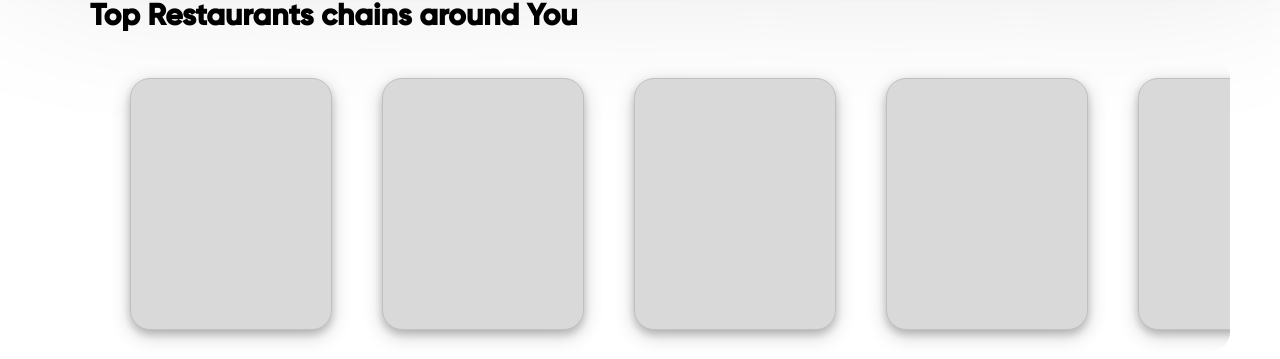
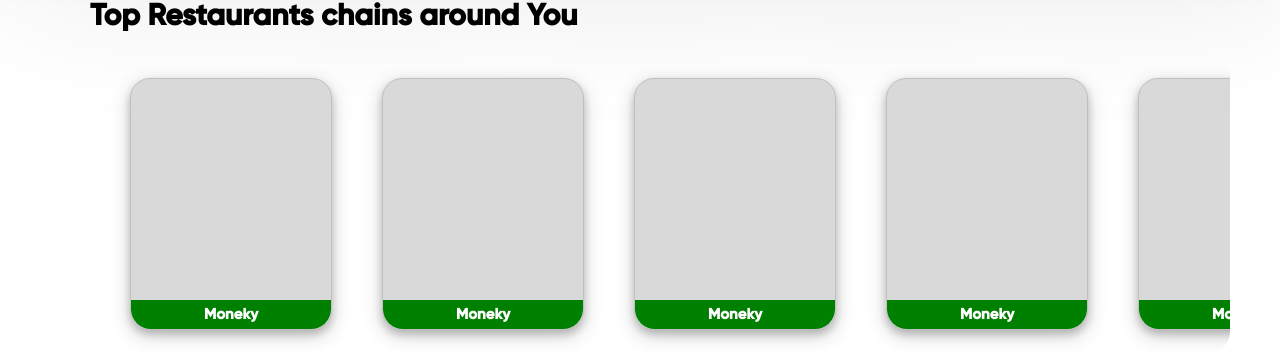
Before and after one commit to GL3MON/bonappet, a React (Vite) app in the folder Client/: page / in a window 1280 px wide. Shown: the part 593-952 px from the top of the page. Built offline with nearby package versions, Linux system fonts and the light colour scheme; a web font is replaced by a local one.

Commit message:
Added Resturarent Name and Special Color for Veg only Restaurents

```diff
--- a/Client/src/components/BasicDishSwiper.jsx
+++ b/Client/src/components/BasicDishSwiper.jsx
@@ -15,7 +15,7 @@ const BasicDishSwiper = () => {
         <div className='swipe-items'>
            {
             dummyList.map((item, index) => (
-                <SwipeItem key={index} />
+                <SwipeItem key={index} name="Moneky" veg={true}/>
             ))
            }
         </div>
--- a/Client/src/components/SwipeItem.jsx
+++ b/Client/src/components/SwipeItem.jsx
@@ -1,7 +1,7 @@
 import "../styles/SwipeItem.css"
 import { motion } from "framer-motion";
 
-const SwipeItem = () => {
+const SwipeItem = ({name, veg}) => {
 
     const swipeItem = {
         hover: {
@@ -11,6 +11,12 @@ const SwipeItem = () => {
             scale: 0.9,
         },
     }
+    const veg_style = {
+        backgroundColor: "green",
+    }
+    const normal_style = {
+        backgroundColor: "rgb(176,0,0)",
+    }
 
     return <motion.div
             className="swipe-item"
@@ -18,6 +24,9 @@ const SwipeItem = () => {
             whileHover={"hover"}
             whileTap={"tap"}
             >
+            <div className="swipe-item-title" style={veg ? veg_style : normal_style}>
+                <span>{name}</span>
+            </div>
      </motion.div>
 
 }
--- a/Client/src/styles/SwipeItem.css
+++ b/Client/src/styles/SwipeItem.css
@@ -8,5 +8,19 @@
     margin-right: 30px;
     margin-left: 20px;
     margin-top: 2px;
+    position: relative;
     margin-bottom: 2px;
 }
+.swipe-item-title{
+    display: flex;
+    position: absolute;
+    width: 100%;
+    bottom: 0px;
+    padding-bottom: 5px;
+    padding-top: 5px;
+    justify-self: end;
+    align-items: center;
+    justify-content: center;
+    border-radius: 0 0 20px 20px;
+    color: white;
+}
```
